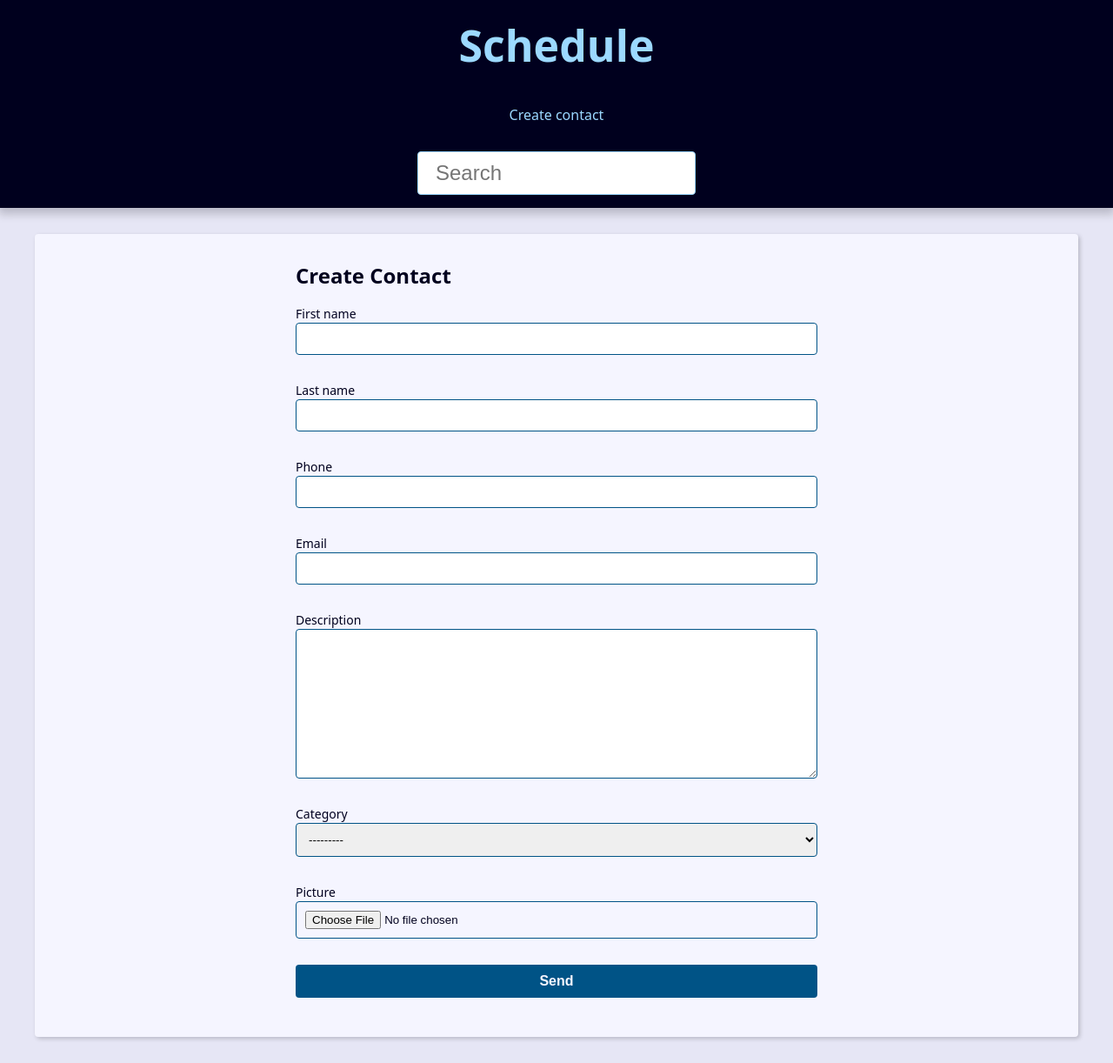
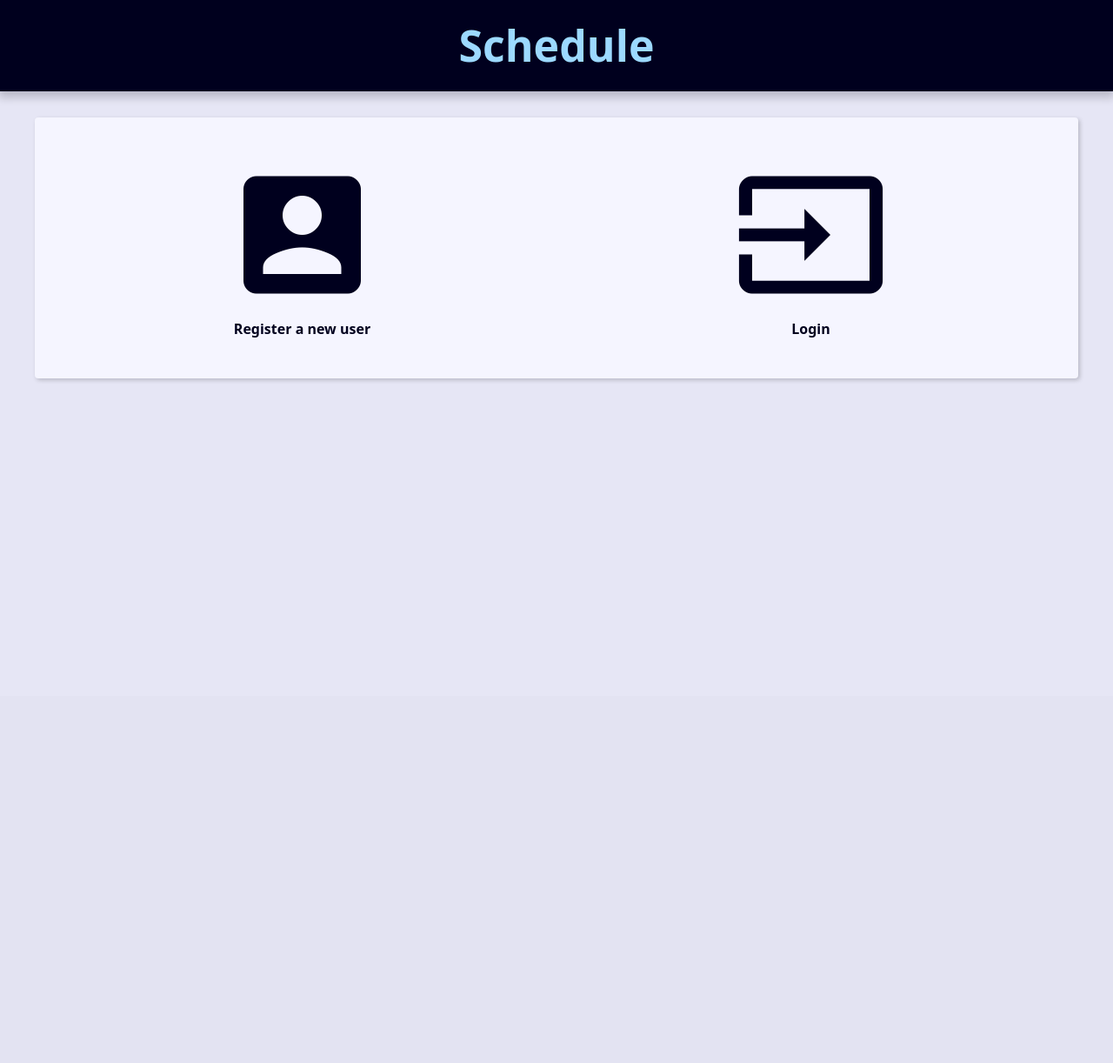
Before and after one commit to staviasz/Agenda_django, a Django app: page /contact/create/ in a window 1280 px wide. Shown: the whole page at 87% size. After the commit the page ends 438 px from the top, so only its background shows below. Run offline with Django 4.2, Linux system fonts and the light colour scheme; data that the repository does not hold is empty.

Commit message:
alteração do template para reinderizar as paginas de com o login do usuário

```diff
--- a/base_static/global/css/style.css
+++ b/base_static/global/css/style.css
@@ -331,3 +331,33 @@ svg {
 .btn-delete {
   background-color: tomato;
 }
+
+.home {
+  display: flex;
+  align-items: center;
+  justify-content: space-around;
+}
+
+.home-action {
+  display: flex;
+  flex-direction: column;
+  align-items: center;
+  padding: 30px;
+}
+
+.home-icon {
+  font-size: 180px;
+  color: var(--clr-black);
+}
+
+.home-link {
+  font-weight: 600;
+  text-decoration: none;
+  cursor: pointer;
+  color: var(--clr-black);
+}
+
+.home-icon:active,
+.home-link:active {
+  color: rgb(0, 0, 70);;
+}
--- a/base_templates/global/base.html
+++ b/base_templates/global/base.html
@@ -4,6 +4,7 @@
   <head>
     <meta charset="UTF-8" />
     <meta name="viewport" content="width=device-width, initial-scale=1.0" />
+    <link rel="stylesheet" href="https://fonts.googleapis.com/icon?family=Material+Icons">
     <title>{{  site_title }}Agenda</title>
     <link rel="stylesheet" href="{% static 'global/css/style.css' %}" />
   </head>
@@ -11,9 +12,13 @@
   <body>
     {% include "global/partials/_header.html" %}
     <main class="content">
-      {% block content %}
-      {% endblock content %}
-      {% include "global/partials/_pagination.html" %}
+      {% if user.is_authenticated or access_without_login  %}
+        {% block content %}
+        {% endblock content %}
+        {% include "global/partials/_pagination.html" %}
+      {% else %}
+        {% include "global/partials/_home.html" %}
+      {% endif %}
     </main>
   </body>
 </html>
--- a/base_templates/global/partials/_header.html
+++ b/base_templates/global/partials/_header.html
@@ -3,16 +3,18 @@
     <a href="{% url 'contact:index' %}" class="header-link">Schedule</a>
   </h1>
 
+  {% if user.is_authenticated %}
   <nav class="menu">
     <ul class="menu-list">
       <li class="menu-item">
         <a href="{% url 'contact:create' %}" class="menu-link">Create contact</a>
       </li>
-      {% if user.is_authenticated %}
+      <li class="menu-item">
+        <a href="{% url 'contact:user_update' %}" class="menu-link">Update user</a>
+      </li>
       <li class="menu-item">
         <a href="{% url 'contact:logout' %}" class="menu-link">Logout</a>
       </li>
-      {% endif %}
     </ul>
   </nav>
 
@@ -28,4 +30,5 @@
       />
     </form>
   </div>
+  {% endif %}
 </header>
--- /dev/null
+++ b/base_templates/global/partials/_home.html
@@ -0,0 +1,10 @@
+<div class="home">
+  <div class="home-action">
+    <a href="{% url 'contact:register' %}"><i class="material-icons home-icon">account_box</i></a>
+    <a class="home-link" href="#">Register a new user</a>
+  </div>
+  <div class="home-action">
+    <a href="{% url 'contact:login' %}"><i class="material-icons home-icon">input</i></a>
+    <a class="home-link" href="#">Login</a>
+  </div>
+</div>
--- a/contact/templates/contact/form_index.html
+++ b/contact/templates/contact/form_index.html
@@ -1,4 +1,5 @@
-{% extends 'global/base.html' %} {% block content %}
+{% extends 'global/base.html' %}
+{% block content %}
 <div class="form-wrapper">
   <h2>{{  title_form }}</h2>
 
--- a/contact/urls.py
+++ b/contact/urls.py
@@ -7,14 +7,15 @@ urlpatterns = [
   path('search/', views.search, name='search'),
   path('', views.index, name='index'),
 
+  # contact
   path('contact/<int:contact_id>/update', views.update, name='update'),
   path('contact/<int:contact_id>/delete', views.delete, name='delete'),
   path('contact/<int:contact_id>/', views.contact, name='contact'),
   path('contact/create/', views.create, name='create'),
 
-  path('users/register/', views.register, name='register'),
+  # user
+  path('users/register/', views.register, name='register'), #
   path('users/update/', views.user_update, name='user_update'),
-
-  path('users/login/', views.login, name='login'),
+  path('users/login/', views.login, name='login'),    #
   path('users/logout/', views.logout, name='logout'),
 ]
--- a/contact/views/contact_view.py
+++ b/contact/views/contact_view.py
@@ -1,6 +1,7 @@
 from django.shortcuts import render, get_object_or_404, redirect
 from django.db.models import Q
 from django.core.paginator import Paginator
+from django.contrib.auth.decorators import login_required
 
 from contact.models import Contact
 
--- a/contact/views/user_form_view.py
+++ b/contact/views/user_form_view.py
@@ -24,6 +24,7 @@ def register(request):
     {
       'form': form,
       'title_form': 'Register',
+      'access_without_login': True
     }
   )
 
@@ -72,7 +73,8 @@ def login(request, request_login: Union[QueryDict, None] = None):
     'contact/form_index.html',
     {
       'form': form,
-      'title_form': 'Login'
+      'title_form': 'Login',
+      'access_without_login': True
     }
   )
 
--- a/project/settings.py
+++ b/project/settings.py
@@ -11,6 +11,7 @@ https://docs.djangoproject.com/en/4.2/ref/settings/
 """
 
 from pathlib import Path
+
 
 # Build paths inside the project like this: BASE_DIR / 'subdir'.
 BASE_DIR = Path(__file__).resolve().parent.parent
@@ -127,6 +128,8 @@ STATIC_ROOT = BASE_DIR / 'static' #collectstatic
 MEDIA_URL = 'media/'
 MEDIA_ROOT = BASE_DIR / 'media' #collectstatic
 
+
+
 # Default primary key field type
 # https://docs.djangoproject.com/en/4.2/ref/settings/#default-auto-field
 
```
